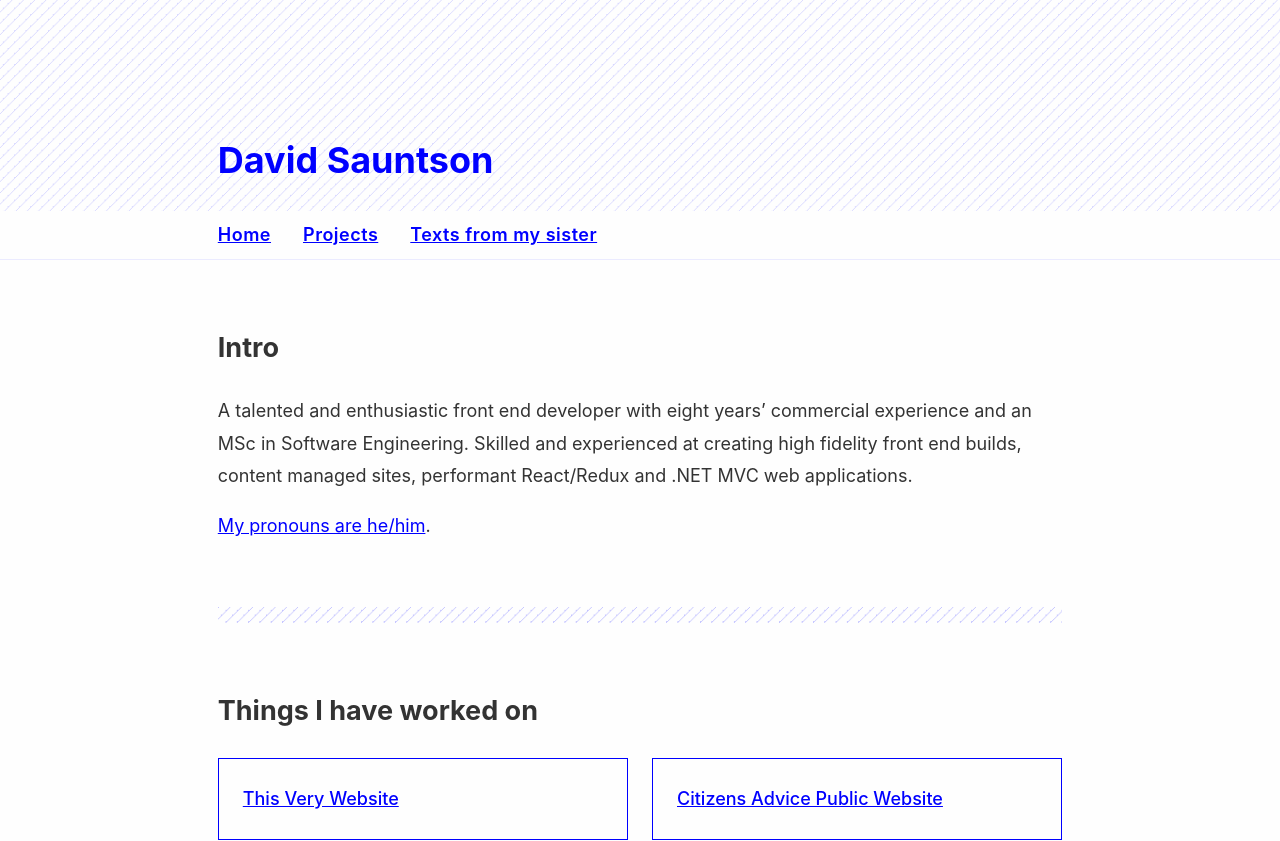
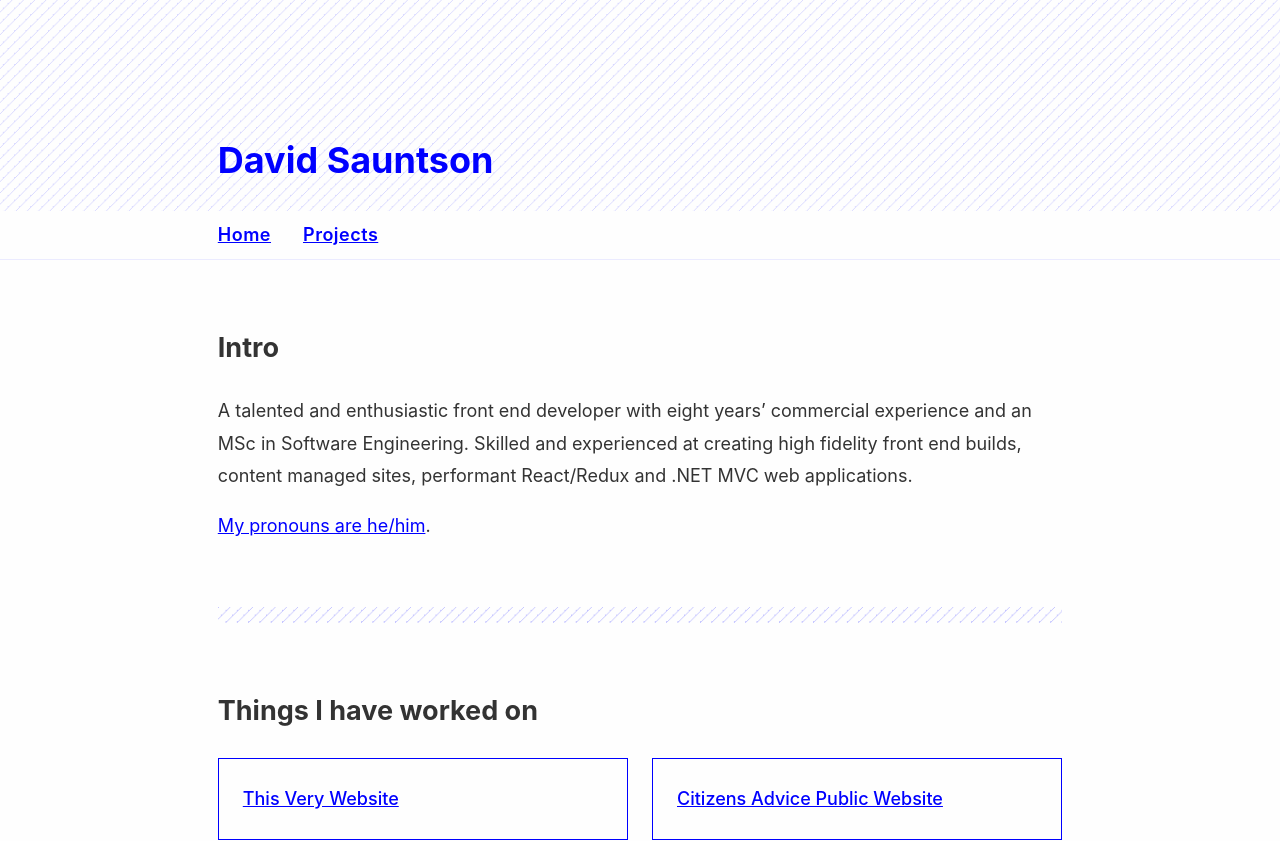
Before and after one commit to davidsauntson/davidsauntson.com, a Next.js app: page / in a window 1280 px wide. Shown: the top 841 px of the page. Built offline with nearby package versions, Linux system fonts and the light colour scheme.

Commit message:
Remove TFMS

```diff
--- a/components/main-nav.jsx
+++ b/components/main-nav.jsx
@@ -15,11 +15,6 @@
             <a className={navStyles.nav__link}>Projects</a>
           </Link>
         </li>
-        <li className={navStyles.nav__item}>
-          <Link href="/texts-from-my-sister">
-            <a className={navStyles.nav__link}>Texts from my sister</a>
-          </Link>
-        </li>
       </ul>
     </nav>
   );
```
